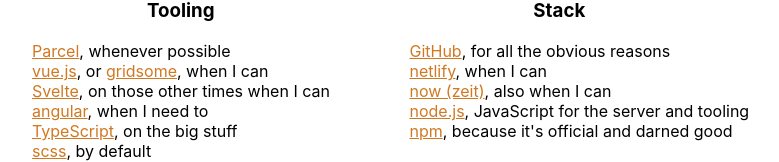
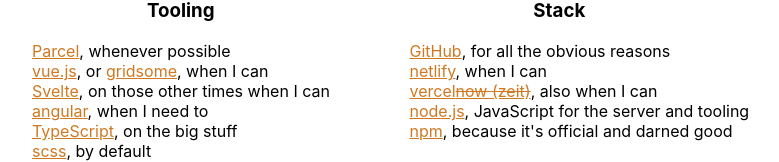
Before and after one commit to edm00se/uses, a Svelte app: page / in a window 1280 px wide. Shown: the part 320-482 px from the top of the page, without its empty margins (264-1043 px from the left). Built offline with nearby package versions, Linux system fonts and the light colour scheme.

Commit message:
updates now to vercel

```diff
--- a/src/components/App.svelte
+++ b/src/components/App.svelte
@@ -33,7 +33,7 @@
 			<ul>
 				<li><a href="https://github.com" target="_blank" rel="noopener noreferrer">GitHub</a>, for all the obvious reasons</li>
 				<li><a href="https://www.netlify.com/" target="_blank" rel="noopener noreferrer">netlify</a>, when I can</li>
-				<li><a href="https://now.sh/" target="_blank" rel="noopener noreferrer">now (zeit)</a>, also when I can</li>
+				<li><a href="https://vercel.com/" target="_blank" rel="noopener noreferrer">vercel<s>now (zeit)</s></a>, also when I can</li>
 				<li><a href="https://nodejs.org/en/" target="_blank" rel="noopener noreferrer">node.js</a>, JavaScript for the server and tooling</li>
 				<li><a href="https://www.npmjs.com/" target="_blank" rel="noopener noreferrer">npm</a>, because it's official and darned good</li>
 			</ul>
```
